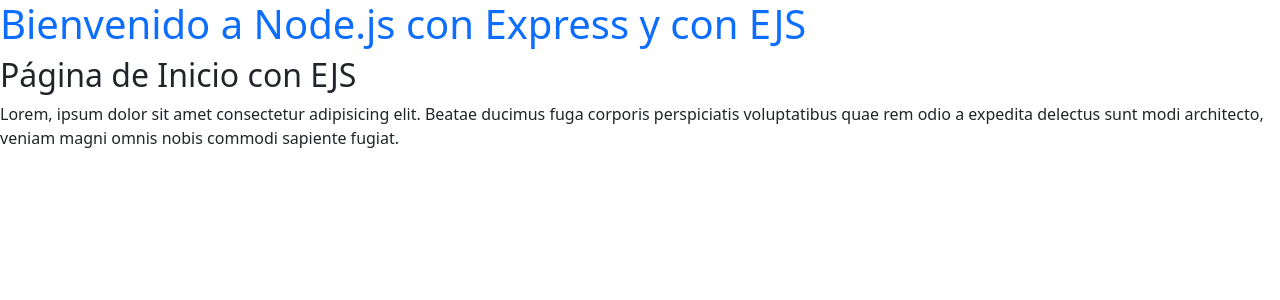
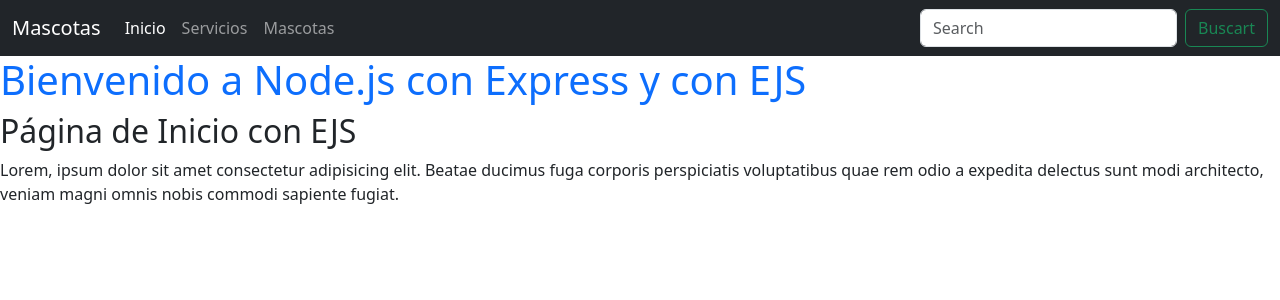
Before and after one commit to edwardring/crudmascotasam, a Node server app: page / in a window 1280 px wide. Shown: the top 300 px of the page. Run offline with Node 20, Linux system fonts and the light colour scheme.

Commit message:
Barra de navegacion y enrutamiento

```diff
--- a/app.js
+++ b/app.js
@@ -9,17 +9,9 @@ app.set('views', __dirname + '/views');
 /* middleware para contenido estatico */
 app.use(express.static(__dirname + '/public'));
 
+/* rutas web */
+app.use('/', require('./router/rutasweb'));
 
-/* enrutamiento */
-app.get('/', (req, res) => {
-//   res.send('!!! Hola Mundo !!!')
-    res.render('index', {titulo: "Bienvenido a Node.js con Express y con EJS"});
-})
-
-app.get("/servicios", (req, res)=>{
-    // res.send("Bienvenido a la página de servicios");
-    res.render('servicios', {titulo: "Nuestros Servicios Dinámicos"});
-  });
 
 /* direccionar a vista 404 cuando se presente el error 404 */
 app.use((req, res, next)=>{
--- /dev/null
+++ b/router/rutasweb.js
@@ -0,0 +1,13 @@
+const express = require('express')
+const router = express.Router();
+
+/* enrutamiento */
+router.get('/', (req, res) => {
+    res.render('index', {titulo: "Bienvenido a Node.js con Express y con EJS"});
+})
+
+router.get("/servicios", (req, res)=>{
+    res.render('servicios', {titulo: "Nuestros Servicios Dinámicos"});
+});
+
+module.exports = router;
--- a/views/404.ejs
+++ b/views/404.ejs
@@ -1,8 +1,6 @@
 <%- include('template/header', {tituloWeb: 'Página No Encontrada'}); %>
 
-<body>
     <h1><%= titulo %></h1>
     <h2><%= descripcion %></h2>
 
-</body>
-</html>
+<%- include('template/footer'); %>
--- a/views/index.ejs
+++ b/views/index.ejs
@@ -1,8 +1,7 @@
 <%- include('template/header', {tituloWeb: 'Página de Inicio'} ); %>
 
-<body>
     <h1 class="text-primary"><%= titulo %></h1>
     <h2>Página de Inicio con EJS</h2>
     <p>Lorem, ipsum dolor sit amet consectetur adipisicing elit. Beatae ducimus fuga corporis perspiciatis voluptatibus quae rem odio a expedita delectus sunt modi architecto, veniam magni omnis nobis commodi sapiente fugiat.</p>
-</body>
-</html>
+
+<%- include('template/footer'); %>
--- a/views/servicios.ejs
+++ b/views/servicios.ejs
@@ -1,7 +1,5 @@
 <%- include('template/header', {tituloWeb: 'Página de Servicios'}); %>
 
-<body>
     <h1><%= titulo %></h1>
 
-</body>
-</html>
+<%- include('template/footer'); %>
--- /dev/null
+++ b/views/template/footer.ejs
@@ -0,0 +1,4 @@
+<script src="https://code.jquery.com/jquery-3.5.1.slim.min.js" integrity="sha384-DfXdz2htPH0lsSSs5nCTpuj/zy4C+OGpamoFVy38MVBnE+IbbVYUew+OrCXaRkfj" crossorigin="anonymous"></script>
+<script src="js/bootstrap.min.js"></script>
+</body>
+</html>
--- a/views/template/header.ejs
+++ b/views/template/header.ejs
@@ -3,6 +3,32 @@
 <head>
     <meta charset="UTF-8">
     <meta name="viewport" content="width=device-width, initial-scale=1.0">
-    <title>EJS- <%= tituloWeb %> </title>
-    <link rel="stylesheet" href="./css/bootstrap.css">
+    <title><%= tituloWeb %> </title>
+    <link rel="stylesheet" href="./css/bootstrap.min.css">
 </head>
+<body>
+    <nav class="navbar navbar-expand-md navbar-dark bg-dark">
+        <div class="container-fluid">
+          <a class="navbar-brand" href="/">Mascotas</a>
+          <button class="navbar-toggler" type="button" data-bs-toggle="collapse" data-bs-target="#navbarSupportedContent" aria-controls="navbarSupportedContent" aria-expanded="false" aria-label="Toggle navigation">
+            <span class="navbar-toggler-icon"></span>
+          </button>
+          <div class="collapse navbar-collapse" id="navbarSupportedContent">
+            <ul class="navbar-nav me-auto mb-2 mb-lg-0">
+              <li class="nav-item">
+                <a class="nav-link active" aria-current="page" href="/">Inicio</a>
+              </li>
+              <li class="nav-item">
+                <a class="nav-link" href="/servicios">Servicios</a>
+              </li>
+              <li class="nav-item">
+                <a class="nav-link" href="/mascotas">Mascotas</a>
+              </li>
+            </ul>
+            <form class="d-flex" role="search">
+              <input class="form-control me-2" type="search" placeholder="Search" aria-label="Search">
+              <button class="btn btn-outline-success" type="submit">Buscart</button>
+            </form>
+          </div>
+        </div>
+      </nav>
```
